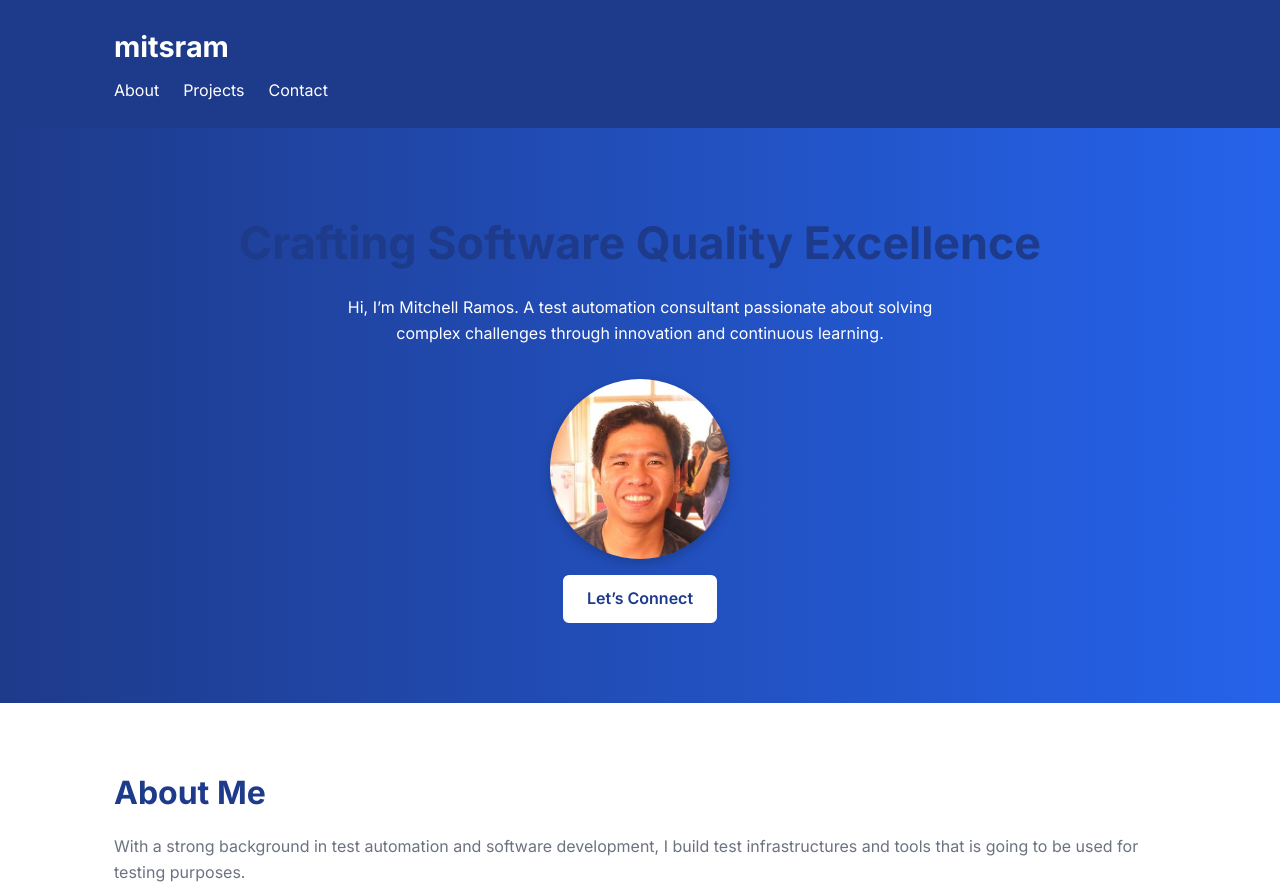
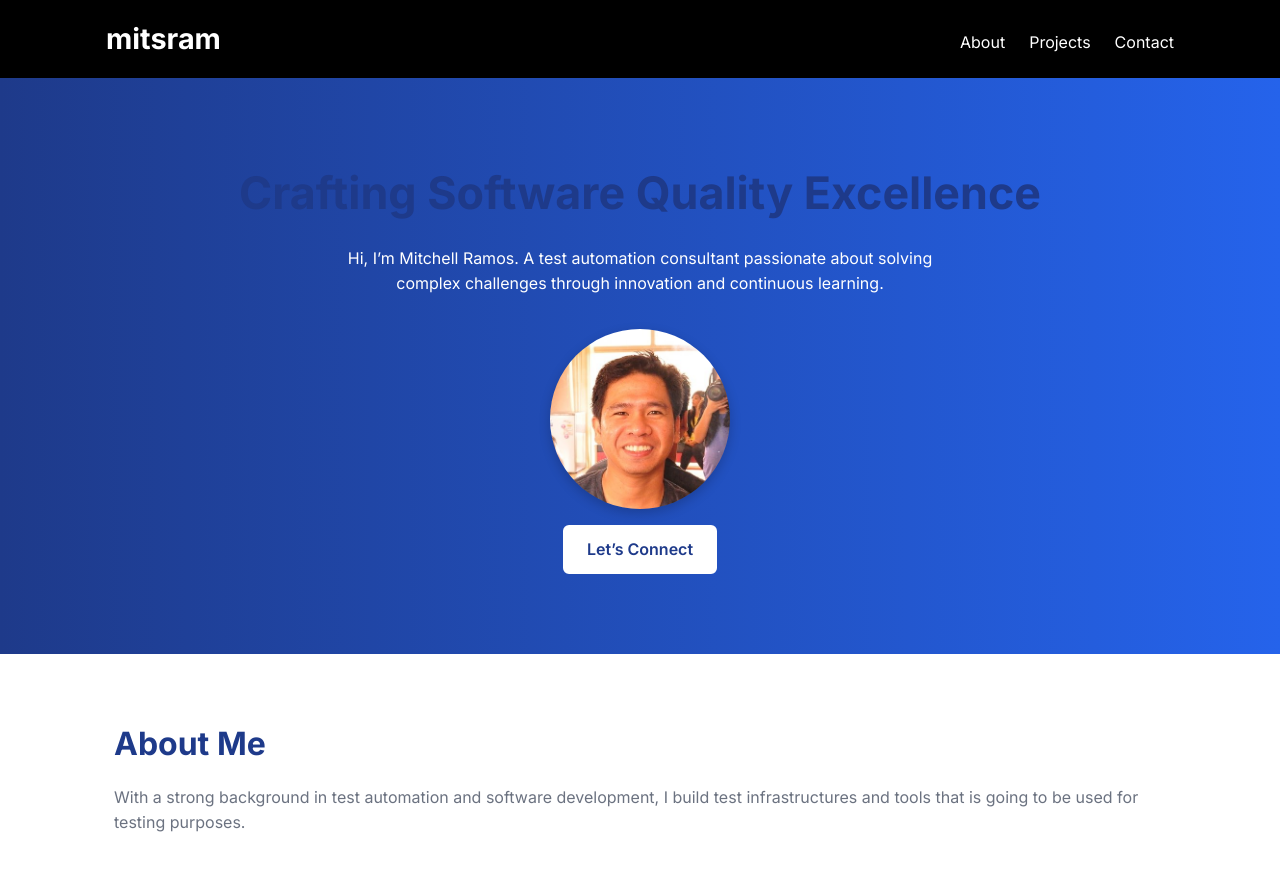
Before and after one commit to mitsram/mitsram.github.io, a plain HTML site: page index.html in a window 1280 px wide. Shown: the top 889 px of the page. Drawn offline with Linux system fonts and the light colour scheme.

Commit message:
Updated content

```diff
--- a/blogs/styles.css
+++ b/blogs/styles.css
@@ -50,6 +50,11 @@ body {
 .header h1 {
   font-size: 1.5rem;
   font-weight: 700;
+}
+
+.header a {
+  text-decoration: none;
+  color: inherit
 }
 
 .header nav a {
--- a/styles.css
+++ b/styles.css
@@ -28,9 +28,19 @@
   }
 
   .header {
-    background: var(--blue-dark);
+    background-color: black;
+    box-shadow: var(--shadow);
+    position: sticky;
+    top: 0;
+    z-index: 100;
+  }
+
+  .header .container {
+    display: flex;
+    justify-content: space-between;
+    align-items: center;
+    padding: 1rem;
     color: var(--white);
-    padding: 1.5rem 0;
   }
 
   .header h1 {
```
Also changed, not shown: blogs/ai-testing.html (+3 -1 lines), blogs/clean-architecture.html (+3 -1 lines), blogs/devops-testing.html (+3 -1 lines), blogs/index.html (+3 -1 lines), blogs/scalable-frameworks.html (+3 -1 lines).
